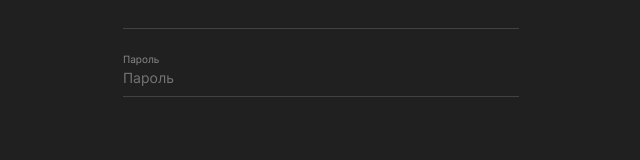
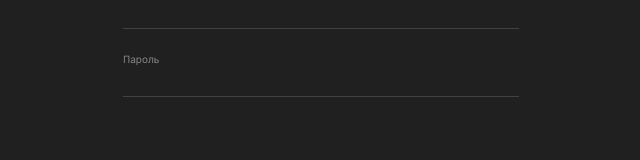
Before and after one commit to InEmEcI/movies-explorer-frontend, a React (Create React App) app: page /signin in a window 1280 px wide. Shown: the part 234-394 px from the top of the page, without its empty margins (319-959 px from the left). Built offline with nearby package versions, Linux system fonts and the light colour scheme.

Commit message:
убрал плейсхолдер в Пароль в Логине

```diff
--- a/src/components/Login/Login.js
+++ b/src/components/Login/Login.js
@@ -61,7 +61,7 @@ function Login({location}) {
           name="password"
           value={inputValues.password}
           onChange={handleChange}
-          placeholder="Пароль"
+          // placeholder="Пароль"
           minLength={6}
           validationContent={inputErrors?.password}
         />
```
